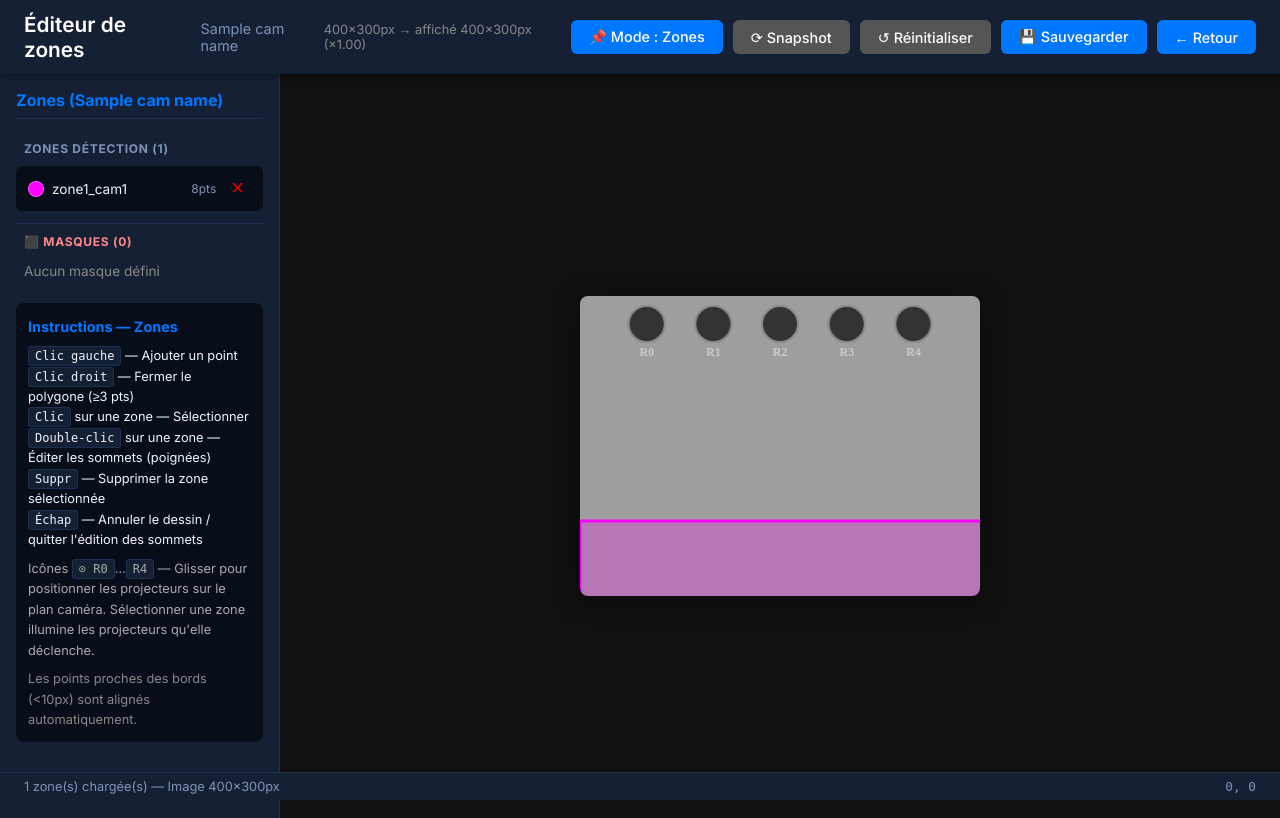
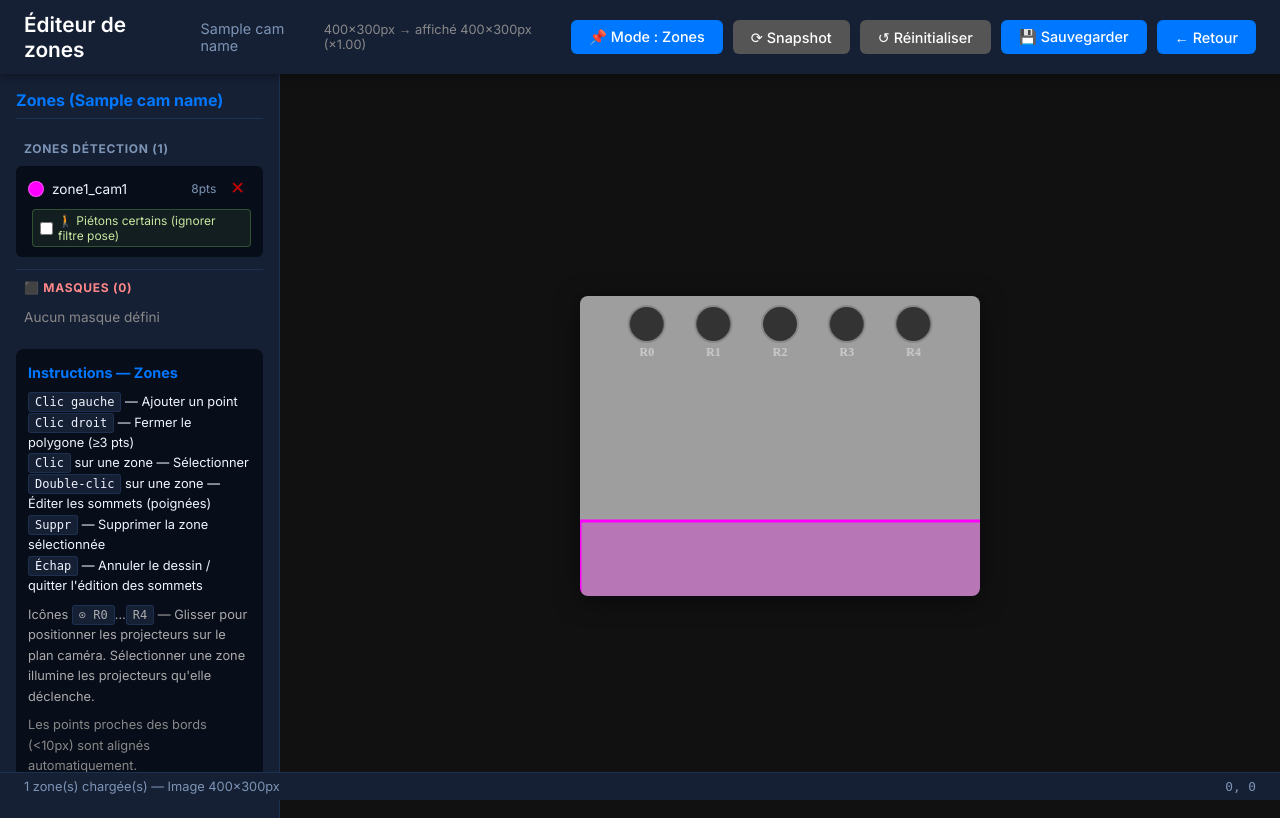
Before and after one commit to frankkubler/4iSafeCross, a Flask app: template templates/zone_editor.html in a window 1280 px wide. Run offline with Flask 3, Linux system fonts and the light colour scheme; the template is opened without the code that fills it: most values are stand-ins (such as "Sample title", 1, 10 or a date in 2020); data that the repository does not hold is empty; parts of the project's set-up code (start-up, migrations or seed data) failed here and were passed over.

Commit message:
feat: ajouter une option pour ignorer le filtre keypoints dans les zones de détection

```diff
--- a/app.py
+++ b/app.py
@@ -1120,6 +1120,7 @@ def get_zones(cid):
             'polygon': [list(pt) for pt in zone['polygon']],
             'color': list(zone.get('color', (255, 0, 0))),
             'relays': zone.get('relays', []),
+            'skip_keypoint_filter': zone.get('skip_keypoint_filter', False),
         })
     return jsonify(result)
 
--- a/static/css/zone_editor.css
+++ b/static/css/zone_editor.css
@@ -247,6 +247,40 @@ body {
     color: var(--accent);
 }
 
+/* Option "Piétons certains" — skip keypoint filter */
+.zone-skip-kp {
+    padding-left: 4px;
+    margin-top: 4px;
+}
+
+.skip-kp-label {
+    display: inline-flex;
+    align-items: center;
+    gap: 5px;
+    font-size: 0.75rem;
+    color: #c8e6a0;
+    cursor: pointer;
+    user-select: none;
+    background: rgba(144, 238, 100, 0.08);
+    border: 1px solid rgba(144, 238, 100, 0.25);
+    border-radius: 4px;
+    padding: 3px 7px;
+    transition: background 0.2s;
+}
+
+.skip-kp-label:hover {
+    background: rgba(144, 238, 100, 0.16);
+}
+
+.skip-kp-label input[type="checkbox"] {
+    accent-color: #90ee64;
+    width: 13px;
+    height: 13px;
+    cursor: pointer;
+    margin: 0;
+    flex-shrink: 0;
+}
+
 /* Instructions */
 .instructions {
     background: var(--bg-base);
--- a/static/js/zone_editor.js
+++ b/static/js/zone_editor.js
@@ -219,6 +219,7 @@
                         polygon: canvasPolygon,
                         color: color,
                         relays: zone.relays || [],
+                        skip_keypoint_filter: zone.skip_keypoint_filter || false,
                         fabricObj: fabricObj,
                     });
                 });
@@ -718,6 +719,7 @@
             polygon: canvasPolygon,
             color: color,
             relays: [],
+            skip_keypoint_filter: false,
             fabricObj: fabricObj,
         });
 
@@ -1121,6 +1123,13 @@
                     }
                     relayCheckboxes = `<div class="zone-relays" onclick="event.stopPropagation()"><span class="zone-relays-label">Relais :</span>${checkboxHtml}</div>`;
                 }
+                const skipChecked = zone.skip_keypoint_filter ? 'checked' : '';
+                const skipCheckbox = `<div class="zone-skip-kp" onclick="event.stopPropagation()">
+                    <label class="skip-kp-label" title="Désactive le filtre anti-chariot sur cette zone. À utiliser uniquement si vous êtes sûr que seuls des piétons y passent.">
+                        <input type="checkbox" ${skipChecked} onchange="zoneEditor.toggleSkipKeypointFilter(${i})">
+                        <span>🚶 Piétons certains (ignorer filtre pose)</span>
+                    </label>
+                </div>`;
                 html += `
                     <div class="zone-item${selected}" data-idx="${i}" onclick="zoneEditor.selectZone(${i})">
                         <div class="zone-item-header">
@@ -1130,6 +1139,7 @@
                             <button class="zone-item-delete" onclick="event.stopPropagation();zoneEditor.deleteZone(${i})" title="Supprimer">✕</button>
                         </div>
                         ${relayCheckboxes}
+                        ${skipCheckbox}
                     </div>
                 `;
             });
@@ -1192,6 +1202,7 @@
             ]),
             color: zone.color,
             relays: zone.relays || [],
+            skip_keypoint_filter: zone.skip_keypoint_filter || false,
         }));
 
         const masksData = completedMasks.map((mask) => ({
@@ -1291,6 +1302,7 @@
             polygon: z.polygon.map((pt) => [...pt]),
             color: [...z.color],
             relays: [...(z.relays || [])],
+            skip_keypoint_filter: z.skip_keypoint_filter || false,
         }));
         const savedMasks = completedMasks.map((m) => ({
             name: m.name,
@@ -1328,6 +1340,7 @@
                     polygon: z.polygon,
                     color: z.color,
                     relays: z.relays || [],
+                    skip_keypoint_filter: z.skip_keypoint_filter || false,
                     fabricObj: fabricObj,
                 });
             });
@@ -1389,6 +1402,16 @@
     }
 
     /**
+     * Bascule le flag skip_keypoint_filter pour une zone.
+     */
+    function toggleSkipKeypointFilter(zoneIdx) {
+        const zone = completedZones[zoneIdx];
+        if (!zone) return;
+        zone.skip_keypoint_filter = !zone.skip_keypoint_filter;
+        updateZoneList();
+    }
+
+    /**
      * Bascule l'activation d'un relais pour une zone.
      */
     function toggleRelay(zoneIdx, relayNum) {
@@ -1410,6 +1433,7 @@
         selectZone: selectZone,
         deleteZone: deleteZone,
         toggleRelay: toggleRelay,
+        toggleSkipKeypointFilter: toggleSkipKeypointFilter,
         selectMask: selectMask,
         deleteMask: deleteMask,
     };
--- a/utils/constants.py
+++ b/utils/constants.py
@@ -27,6 +27,8 @@ def load_zones_by_camera_from_ini(ini_path):
             zone["color"] = tuple(map(int, config[section]["color"].split(',')))
         relays_str = config[section].get("relays", "").strip()
         zone["relays"] = [int(r.strip()) for r in relays_str.split(',') if r.strip().isdigit()]
+        skip_str = config[section].get("skip_keypoint_filter", "false").strip().lower()
+        zone["skip_keypoint_filter"] = skip_str in ("true", "1", "yes")
         if "_cam" in section:
             try:
                 cam_id = int(section.split("_cam")[-1])
--- a/utils/zone_writer.py
+++ b/utils/zone_writer.py
@@ -68,6 +68,8 @@ def save_zones_to_ini(ini_path, cam_id, zones):
         ]
         if relays:
             entries.append(("relays", ",".join(str(r) for r in relays)))
+        if zone.get("skip_keypoint_filter"):
+            entries.append(("skip_keypoint_filter", "true"))
 
         section = {
             "header": name,
```
Also changed, not shown: src/alert_manager.py (+17 -5 lines).
